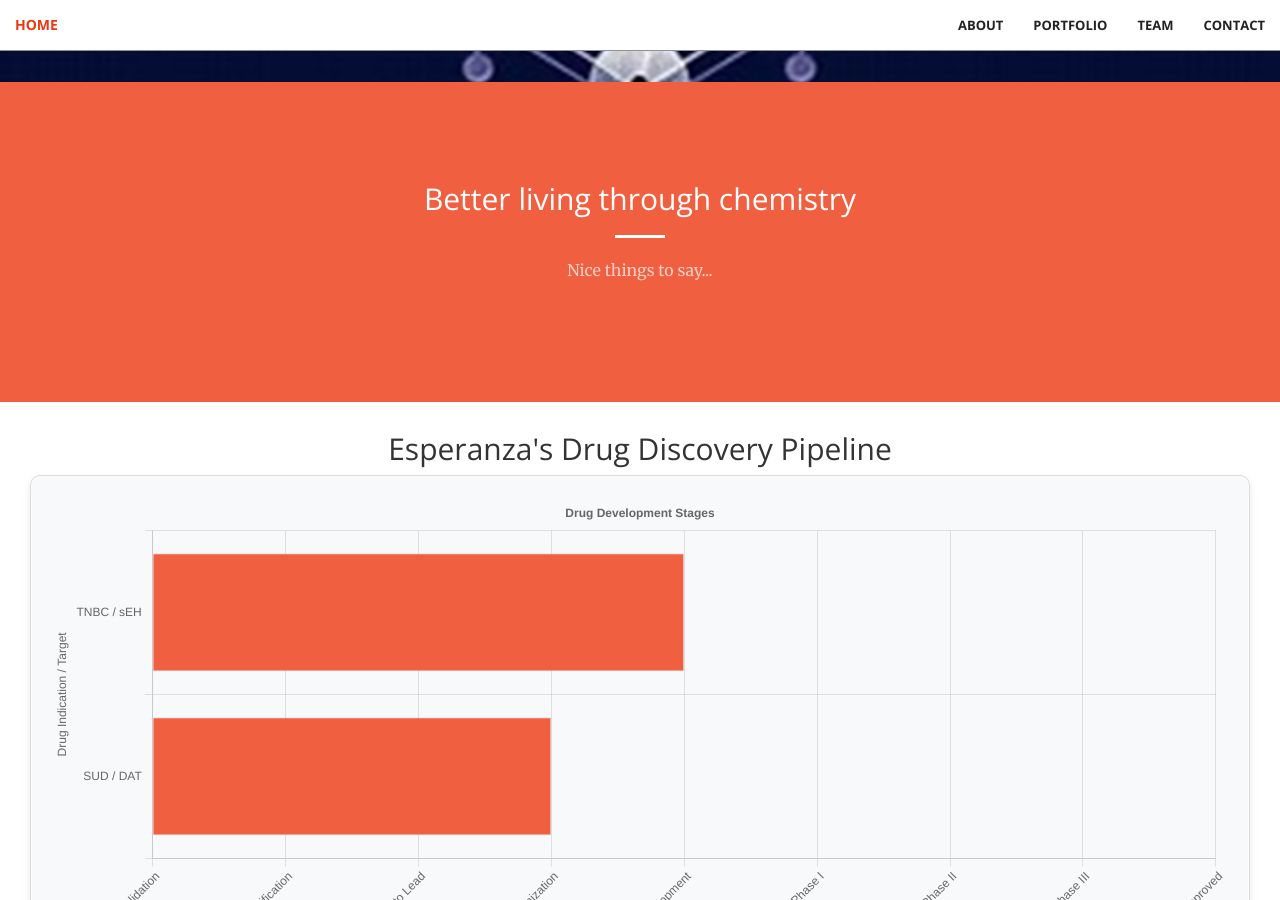
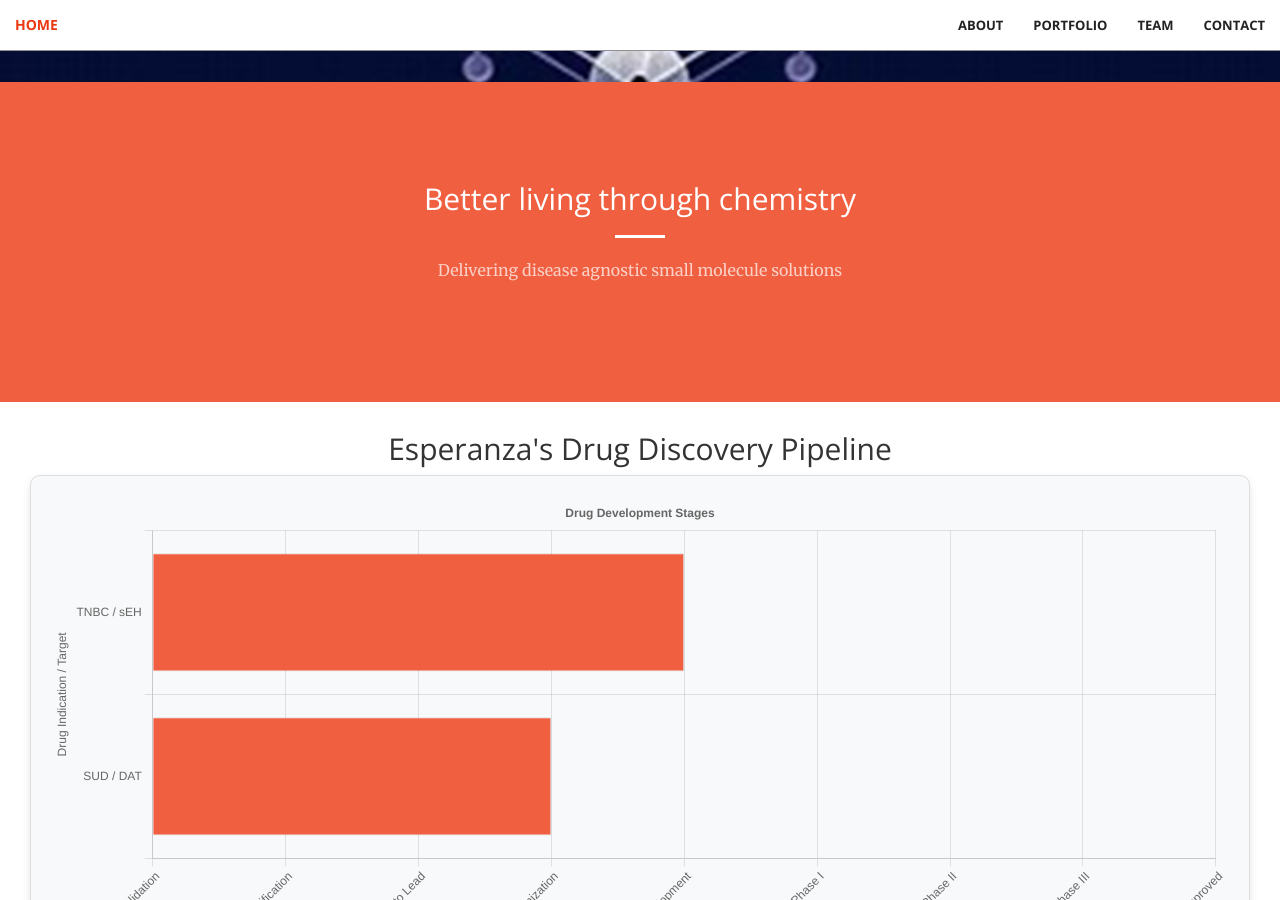
Before and after one commit to Esperanza-Therapeutics/Esperanza-therapeutics.github.io, a Jekyll site: the page built from index.html, in a window 1280 px wide and 900 px high, scrolled down 818 px. Built offline with Jekyll 4.4.1, drawn with Linux system fonts in a browser that asks for light colours; nearby versions of some CDN libraries.

Commit message:
Update call-to-action.html

```diff
--- a/_includes/call-to-action.html
+++ b/_includes/call-to-action.html
@@ -4,7 +4,7 @@
             <div class="col-lg-8 col-lg-offset-2 text-center">
                 <h2 class="section-heading">Better living through chemistry</h2>
                 <hr class="light">
-                <p class="text-faded">Nice things to say...</p>
+                <p class="text-faded">Delivering disease agnostic small molecule solutions</p>
             </div>
         </div>
     </div>
```
